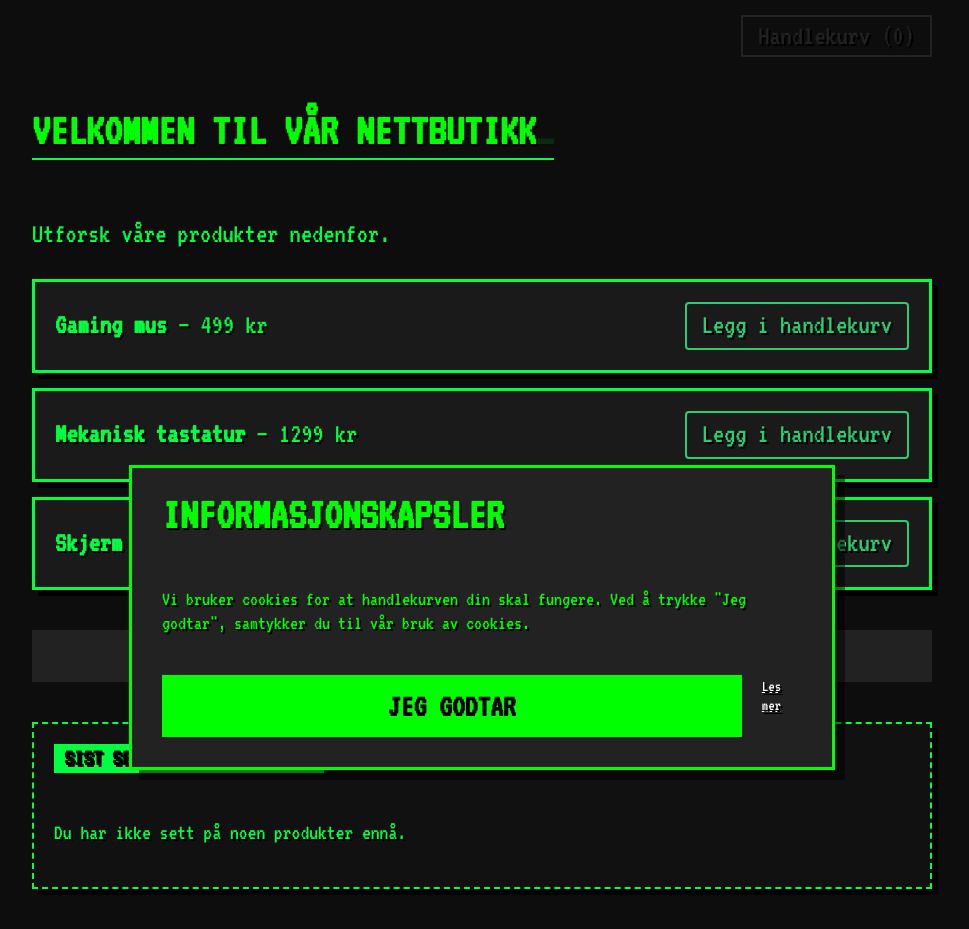
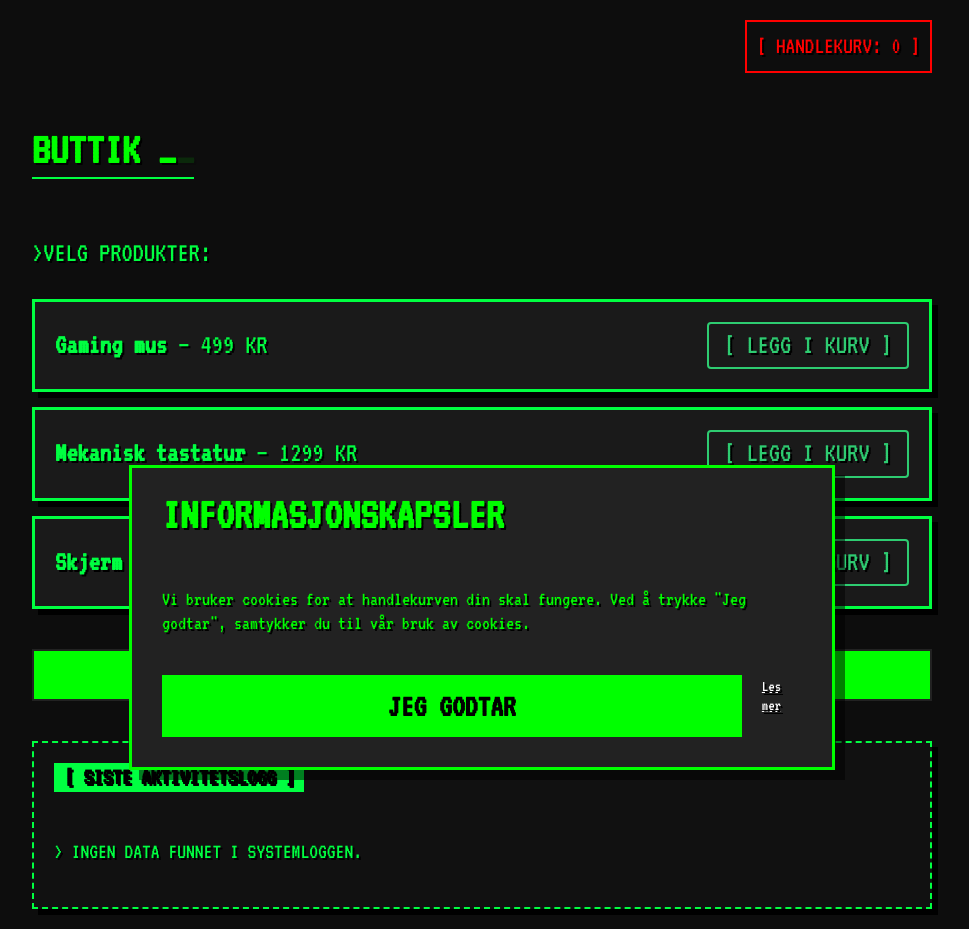
Before and after one commit to djoni1vincent/Hardware_Shop_Secure, a Flask app: page / in a window 1280 px wide. Shown: the whole page, without its empty margins (158-1127 px from the left). Before the commit the page ends 895 px from the top, so only its background shows below. Run offline with Flask 3, Linux system fonts and the light colour scheme.

Commit message:
Refactor: Improve HTML structure and styling
Refactor HTML and CSS for a more consistent and visually appealing user
experience. Includes updates to the cart, index, and privacy policy
pages.

```diff
--- a/templates/index.html
+++ b/templates/index.html
@@ -1,77 +1,57 @@
-<!doctype html>
+<!DOCTYPE html>
 <html lang="no">
 <head>
     <meta charset="UTF-8" />
     <meta name="viewport" content="width=device-width, initial-scale=1.0" />
-        <title>Min Nettbutikk - Oppgave</title>
-        <link
-            rel="stylesheet"
-            href="{{ url_for('static', filename='css/style.css') }}"
-        />
+    <title>TERMINAL STORE - {{ title }}</title>
+
+    <link rel="stylesheet" href="{{ url_for('static', filename='css/style.css') }}" />
     <link rel="preconnect" href="https://fonts.googleapis.com" />
     <link rel="preconnect" href="https://fonts.gstatic.com" crossorigin />
-        <link
-            href="https://fonts.googleapis.com/css2?family=VT323&display=swap"
-            rel="stylesheet"
-        />
+    <link href="https://fonts.googleapis.com/css2?family=VT323&display=swap" rel="stylesheet" />
 </head>
 <body>
     <nav style="text-align: right; margin-bottom: 20px">
-            <a
-                href="{{ url_for('view_cart') }}"
-                style="
-                    border: 2px solid #222;
-                    padding: 5px 15px;
-                    color: #222;
-                    text-decoration: none;
-                "
-            >
-                Handlekurv ({{ session.get('cart', [])|length }})
+        <a href="{{ url_for('view_cart') }}" class="btn-danger" style="text-decoration: none; padding: 10px;">
+            [ HANDLEKURV: {{ session.get('cart', [])|length }} ]
         </a>
     </nav>
-        <h1>Velkommen til vår nettbutikk</h1>
-        <p>Utforsk våre produkter nedenfor.</p>
+
+    <h1>BUTTIK _</h1>
+    <p>>VELG PRODUKTER:</p>
 
     <div class="product-list" id="product-container">
         {% for product in products %}
-            <div
-                class="product-card {% if loop.index > 3 %}hidden-product{% endif %}"
-            >
+        <div class="product-card {% if loop.index > 3 %}hidden-product{% endif %}">
             <div>
-                    <strong>{{ product.name }}</strong> — {{ product.price }} kr
+                <strong>{{ product.name }}</strong> — {{ product.price }} KR
             </div>
-                <a
-                    href="{{ url_for('add_to_cart', prod_id=product.id) }}"
-                    onclick="return checkConsent();"
-                    >Legg i handlekurv</a
-                >
+            <a href="{{ url_for('add_to_cart', prod_id=product.id) }}"
+               onclick="return checkConsent();">
+               [ LEGG I KURV ]
+            </a>
         </div>
         {% endfor %}
     </div>
 
     {% if products|length > 3 %}
     <div style="text-align: center; margin-top: 20px">
-            <button
-                id="show-more-btn"
-                onclick="toggleProducts()"
-                class="btn-accept"
-                style="background: #222; color: #fff"
-            >
-                Vis flere produkter
+        <button id="show-more-btn" onclick="toggleProducts()" class="btn-accept">
+            VIS FLERE PRODUKTER
         </button>
     </div>
     {% endif %}
 
   <div class="history-section">
-            <h3>Sist sett (Din historikk):</h3>
+    <h3>[ SISTE AKTIVITETSLOGG ]</h3>
     {% if last_viewed %}
         <ul>
             {% for item in last_viewed %}
-                <li>{{ item }}</li>
+            <li>ACCESSING_DATA: {{ item }}... OK</li>
             {% endfor %}
         </ul>
     {% else %}
-            <p>Du har ikke sett på noen produkter ennå.</p>
+        <p>> INGEN DATA FUNNET I SYSTEMLOGGEN.</p>
     {% endif %}
   </div>
 
--- a/templates/privacy.html
+++ b/templates/privacy.html
@@ -16,7 +16,9 @@
     </head>
     <body>
         <div class="container">
-            <a href="/" class="back-btn">← Tilbake til butikken</a>
+           <a href="/" style="color: #00ff00; text-decoration: none"
+            >[ < ] GÅ TILBAKE</a><br>
+
             <h1>Personvernerklæring</h1>
             <p>
                 Denne erklæringen forklarer hvordan vi samler inn og bruker
```
Also changed, not shown: templates/cart.html (+32 -29 lines). Lines whose indentation alone changed are shown as unchanged.
